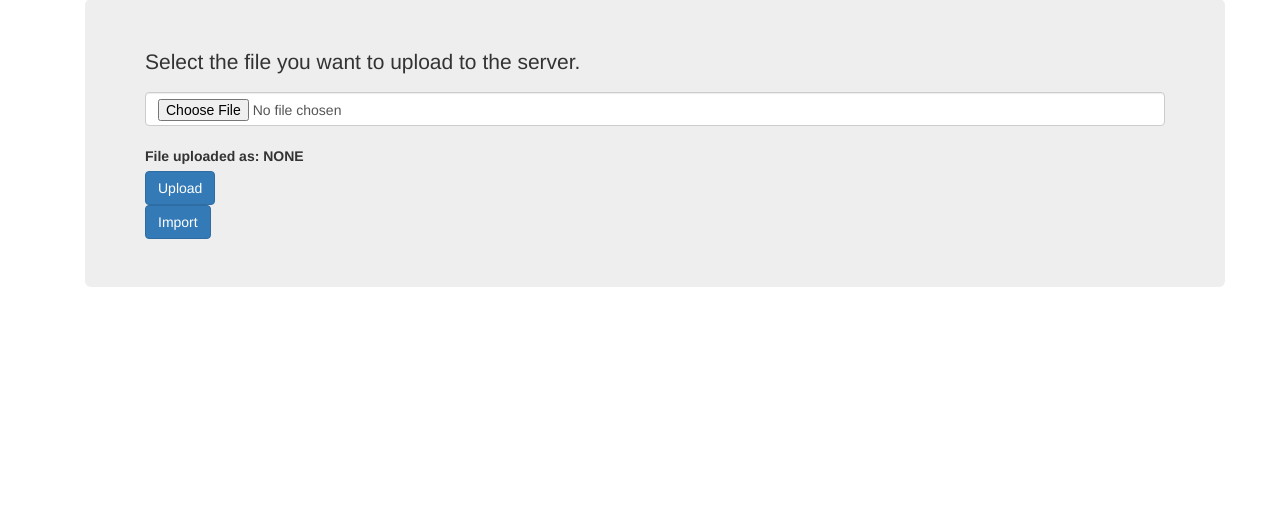
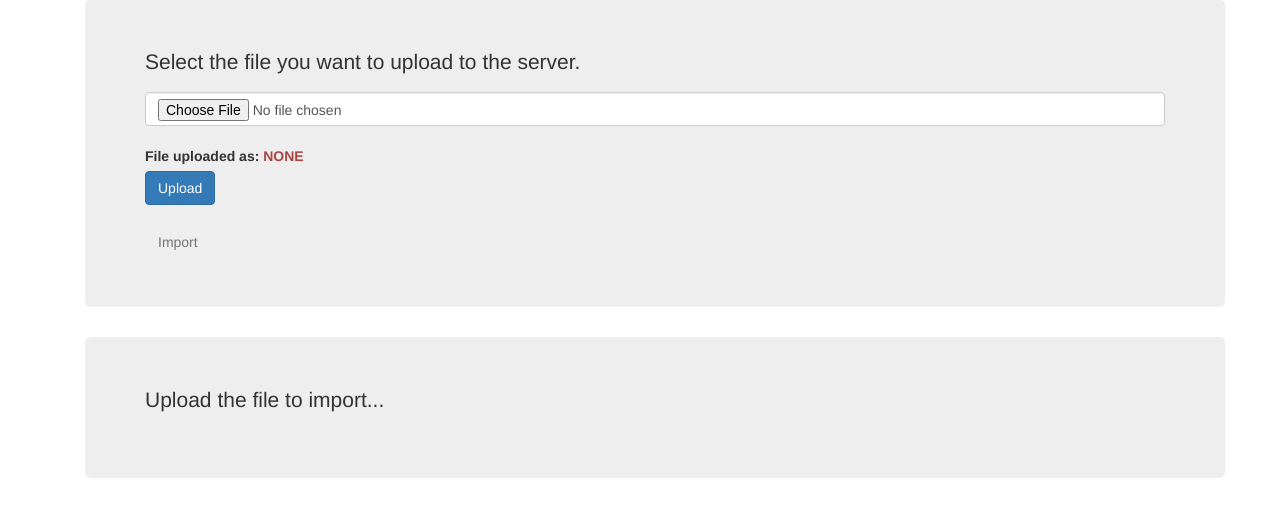
Before and after one commit to exemartinez/Contact_Manager_Messager, a Flask app: page /upload in a window 1280 px wide. Shown: the part 57-574 px from the top of the page. Run offline with Flask 2, Linux system fonts and the light colour scheme; the visitor is signed in with stand-in values (Sample User, id 1); parts of the project's set-up code (start-up, migrations or seed data) failed here and were passed over; some libraries are stand-ins or nearby versions.

Commit message:
Upgraded the upload/advanced page

```diff
--- a/static/js/app.js
+++ b/static/js/app.js
@@ -31,22 +31,66 @@ CMMessagerApp.controller('SendController', ['$scope','$window','CMMessagerAPIDel
   this.message = {};
   $scope.messageForm = {selectedItems:null, subject:"", message:"", fileName:""}; //This initiates the object for the entire form to collect the data for the controller.
 
+  // Private function - This interchanges the upload and import button, conviniently.
+  function changeUploadButtons() {
+
+    if ($('#import').prop('disabled')){
+
+      $('#import').prop('disabled', false);
+      $('#import').attr('class', 'btn btn-primary'); //toggleClass('btn-primary');
+
+      $('#btnUpload').attr('class', 'btn btn-secondary'); //.toggleClass('btn-secondary');
+      $('#btnUpload').prop('disabled', true);
+
+    }else{
+
+      $('#import').prop('disabled', true);
+      $('#import').attr('class', 'btn btn-secondary'); //toggleClass('btn-primary');
+
+      $('#btnUpload').attr('class', 'btn btn-primary'); //.toggleClass('btn-secondary');
+      $('#btnUpload').prop('disabled', false);
+
+    }
+
+  };
+
   //Imports a previously uploaded file with contacts' information in it.
    this.importContacts = function importContacts() {
 
       console.log($scope.messageForm);
+      //TODO: need to change it for a promise.
+      $('#statusMessages').text("Importing the file...");
+
+      //Freezing the buttons.
+      changeUploadButtons();
 
       //adding the file to form data TODO refactor this, to make it compatible with older browsers.
-      CMMessagerAPIDelegate.importDataFile($scope.messageForm);
+      result = CMMessagerAPIDelegate.importDataFile($scope.messageForm);
 
-    };
+  };
 
   //Uploads a file throught the use of a web service REST.
   $scope.uploadFile = function uploadFile(content) {
+    //TODO: this has to be refactored to make it specific to the given form.
 
-    console.log("Uploaded file: " + content["resultado"]);
-    $scope.messageForm.fileName=content["resultado"];
-    $('#fileAttachment').text(content["resultado"]);
+    if(content["code"]==200){
+
+      console.log("Uploaded file: " + content["resultado"]);
+
+      $scope.messageForm.fileName=content["resultado"];
+
+      //Reseting the front-end.
+      $('#fileAttachment').text(content["resultado"]);
+      changeUploadButtons();
+      $('#statusMessages').text("File successfully uploaded; import it.");
+
+    }else{
+
+      console.log("Error meanwhile the file uploading: " + content["resultado"] + ", Code: " + content["code"]);
+      $('#statusMessages').text(content["resultado"]);
+      $('#import').prop('disabled', true);
+
+    }
 
   };
 
@@ -62,13 +106,6 @@ CMMessagerApp.controller('SendController', ['$scope','$window','CMMessagerAPIDel
 
       //adding the file to form data TODO refactor this, to make it compatible with older browsers.
       CMMessagerAPIDelegate.sendMessage($scope.messageForm);
-
-    };
-
-   //Sends the message, as a fact. Handles the recepies and attachments (forms the JSON object to interchange)
-   this.uploadFile = function uploadFile() {
-
-      $window.open("/upload","Upload one file","width=500,height=200");
 
     };
 
@@ -240,7 +277,8 @@ CMMessagerApp.factory("CMMessagerAPIDelegate", ["$q","$http", "$httpParamSeriali
 
     $http({
         method: 'POST',
-        url: 'http://localhost:5000/api/v1.0/contactos/load/linkedin' ,
+        //url: 'http://localhost:5000/api/v1.0/contactos/load/linkedin' ,
+        url: '/api/v1.0/contactos/load/linkedin' ,
         //withCredentials: false,
         //contentType: false,
         //transformRequest: angular.identity,
@@ -260,14 +298,14 @@ CMMessagerApp.factory("CMMessagerAPIDelegate", ["$q","$http", "$httpParamSeriali
         // Uploading complete
         //setting the status messages in order TODO: move this to the controller
         msg = "<strong> Import successfully done! </strong> <br>";
-
+        $('#statusMessages').html(msg);
         console.log(msg);
 
     },
     function errorCallback(response) {
         // Uploading incomplete
         //setting the status messages in order TODO: move this to the controller
-        msg = "<strong> ERROR: Message NOT sent! </strong> <br>HTTP code: " +
+        msg = "<strong> ERROR: File NOT imported! </strong> <br>HTTP code: " +
               response.status +
               "<br/> message: " +
               response.statusText +
@@ -279,8 +317,8 @@ CMMessagerApp.factory("CMMessagerAPIDelegate", ["$q","$http", "$httpParamSeriali
               response.config;
 
         console.log(msg);
+        $('#statusMessages').html(msg);
     });
-
 
   };
 
--- a/templates/message.html
+++ b/templates/message.html
@@ -82,7 +82,7 @@
     </div>
 
     <div id="status" class="jumbotron">
-      <p id="statusMessages"></p>
+      <p id="statusMessages" name="statusMessages"></p>
     </div>
 
     {% else %}
--- a/templates/uploads.html
+++ b/templates/uploads.html
@@ -50,16 +50,24 @@
                <input type="file" name="file" id="file" class="form-control"></input>
                <br/>
                <label> File uploaded as: </label>
-               <label id="fileAttachment" class="" ng-model="messageForm.fileName"> NONE </label>
+               <label id="fileAttachment" class="text-danger" ng-model="messageForm.fileName">NONE</label>
                <br/>
-               <input type="submit" value="Upload" class="btn btn-primary" ng-disabled="$isUploading"></input>
+               <input id="btnUpload" type="submit" value="Upload" class="btn btn-primary" ng-disabled="$isUploading"></input>
+               <br/>
              </form>
 
-             <input id="import" type="button" value="Import" class="btn btn-primary" ng-click="sendCtrl.importContacts()"></input>
+             <br/>
+
+             <input id="import" name="import" type="button" value="Import" class="btn btn-secondary" ng-click="sendCtrl.importContacts()" disabled="true"></input>
+          </div>
+
+          <div id="status" class="jumbotron">
+            <p id="statusMessages" ng-model="statusMessages"> Upload the file to import...</p>
           </div>
 
         </div>
       </div>
+
       {% else %}
 
       <div id="status" class="jumbotron">
--- a/webservices.py
+++ b/webservices.py
@@ -119,14 +119,14 @@ def upload_file():
                 file.save(os.path.join(app.config['UPLOAD_FOLDER'], filename)) #TODO: Have to change the filename for unique name, so different users can upload files.
             except Exception as e:
                 log.error("Internal Error:" + str(e))
-                return jsonify({'resultado': 'Error trying to upload the file to the server.'}), 500
+                return jsonify({'resultado': 'Error trying to upload the file to the server.','code':500}), 500
 
             log.info("File uploaded successfully!")
 
-            return jsonify({'resultado': str(url_for('uploaded_file', filename=filename))}), 200
+            return jsonify({'resultado': str(url_for('uploaded_file', filename=filename)),'code':200}), 200
             #return redirect(url_for('uploaded_file',filename=filename)) #use this in case you want to show the file.
 
-    return jsonify({'resultado': 'Wrong form method or signature.'}), 500
+    return jsonify({'resultado': 'Wrong form method or signature.','code':500}), 500
 
 @app.route('/api/v1.0/mailing/send', methods=['POST'])
 def send_mail_to_contacts():
```
Also changed, not shown: 4 other files.
